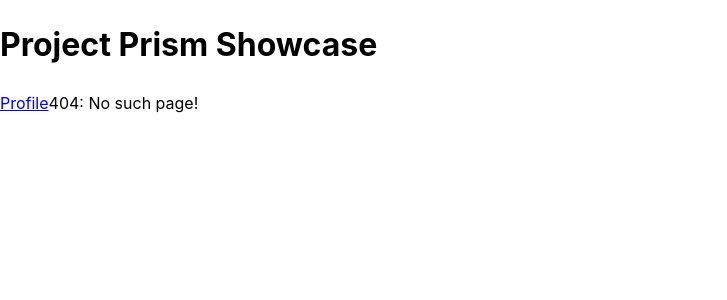
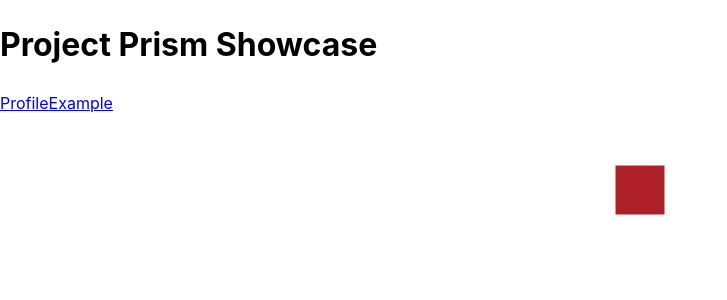
Before and after one commit to ysongh/Project-Prism-Showcase, a React (Vite) app in the folder reactjs/: page /example in a window 1280 px wide. Shown: the top 300 px of the page, without its empty margins (0-727 px from the left). Built offline with nearby package versions, Linux system fonts and the light colour scheme.

Commit message:
feat: install React Three Fiber

```diff
--- a/reactjs/package.json
+++ b/reactjs/package.json
@@ -10,6 +10,7 @@
     "preview": "vite preview"
   },
   "dependencies": {
+    "@react-three/fiber": "^8.17.8",
     "react": "^18.3.1",
     "react-dom": "^18.3.1",
     "wouter": "2.12.0"
--- a/reactjs/src/App.jsx
+++ b/reactjs/src/App.jsx
@@ -1,15 +1,24 @@
 import { Link, Route, Switch } from "wouter";
+
+import Example from "./page/Example";
 
 function App() {
 
   return (
     <>
       <h1>Project Prism Showcase</h1>
+
       <Link href="/users/bob">Profile</Link>
+      <Link href="/example">Example</Link>
+
       <Switch>
 
         <Route path="/users/:name">
           {(params) => <>Hello, {params.name}!</>}
+        </Route>
+
+        <Route path="/example">
+          <Example />
         </Route>
 
         {/* Default route in a switch */}
--- /dev/null
+++ b/reactjs/src/page/Example.jsx
@@ -0,0 +1,14 @@
+import { Canvas } from "@react-three/fiber";
+
+export default function Example() {
+  return (
+      <Canvas>
+        <mesh>
+          <boxGeometry args={[2, 2, 2]} />
+          <meshPhongMaterial />
+        </mesh>
+        <ambientLight intensity={0.1} />
+        <directionalLight position={[0, 0, 5]} color="red" />
+      </Canvas>
+  );
+}
```
Also changed, not shown: 1 other file (tests, documents, lock files or other folders).
